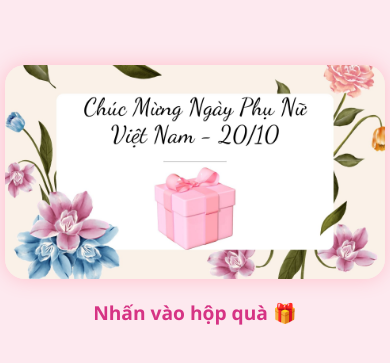
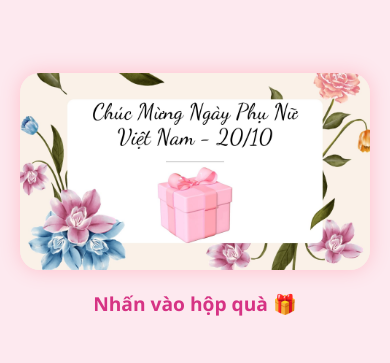
Before and after one commit to thinh271/ilove1893, a React (Vite) app: page / in a window 390 px wide. Shown: the part 217-580 px from the top of the page. Built offline with nearby package versions, Linux system fonts and the light colour scheme.

Commit message:
responsive350width

```diff
--- a/src/index.css
+++ b/src/index.css
@@ -57,7 +57,7 @@ body {
 
 @media only screen and (max-width: 600px) {
   .gift {
-    max-width: 380px;
+    max-width: 350px;
   }
 
   .card-img {
```
